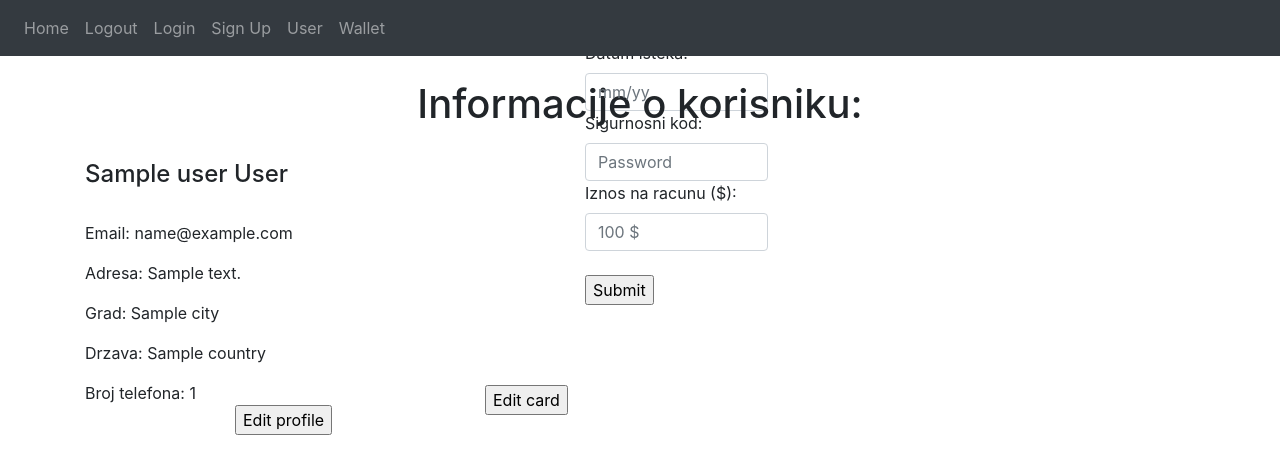
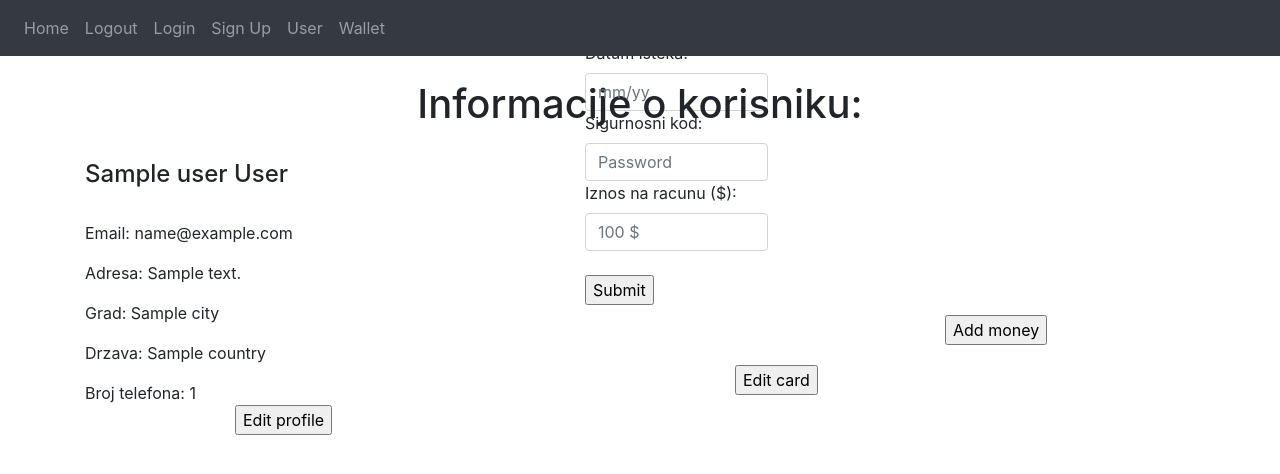
Before and after one commit to Jxis/CryptoBanka, a Flask app: template UI/templates/user.html in a window 1280 px wide. Shown: the top 474 px of the page. Run offline with Flask 2, Linux system fonts and the light colour scheme; the template is opened without the code that fills it: most values are stand-ins (such as "Sample title", 1, 10 or a date in 2020); some libraries are stand-ins or nearby versions.

Commit message:
Dugme izmeni karticu

```diff
--- a/UI/templates/user.html
+++ b/UI/templates/user.html
@@ -50,8 +50,12 @@
     <input type="submit" value="Edit profile" >
 </form>
 
-<form method="GET" action="/editCard" class="form" style="margin-top:-50px; margin-left:400px; width: 150px;">
+<form method="GET" action="/editCard" class="form" style="margin-top:-70px; margin-left:650px; width: 150px;">
     <input type="submit" value="Edit card" >
 </form>
 
+<form method="GET" action="/addMoney" class="form" style="margin-top:-80px; margin-left:860px; width: 150px;">
+    <input type="submit" value="Add money" >
+</form>
+
 {% endblock %}
```
